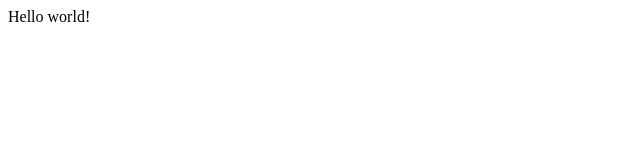
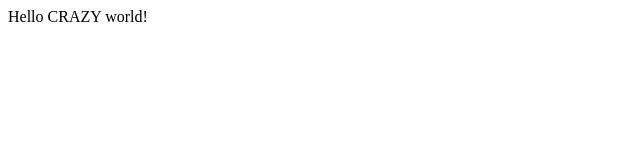
Before and after one commit to matildabellak/first-html, a plain HTML site: page index.html in a window 1280 px wide. Shown: the full height of the page, 0-640 px from the left. Drawn offline with Linux system fonts and the light colour scheme.

Commit message:
added a page title and tweaked Hello World wording.

```diff
--- a/index.html
+++ b/index.html
@@ -1,4 +1,8 @@
 <html>
-  <head></head>
-  <body><p>Hello world!</p></body>
+  <head>
+    <title>Hello world</title>
+  </head>
+  <body>
+    <p>Hello CRAZY world!</p>
+  </body>
 </html>
```
